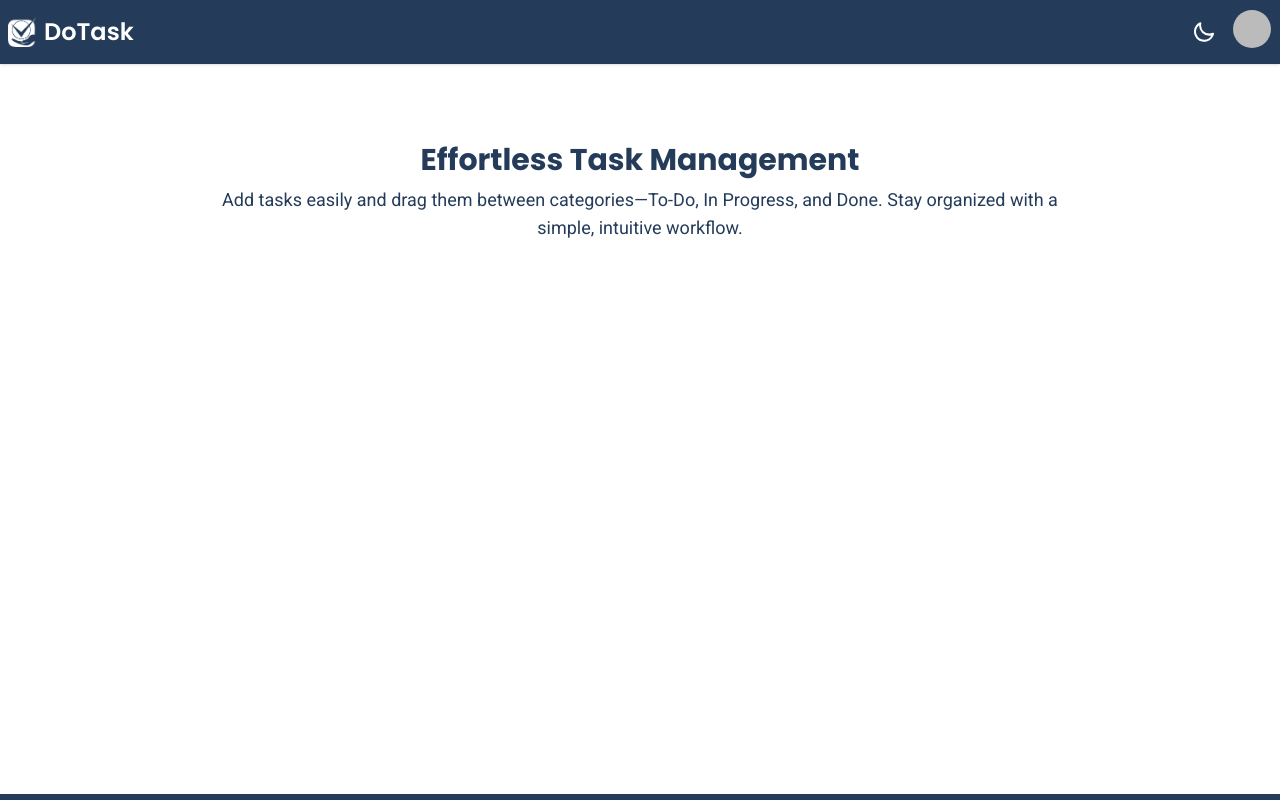
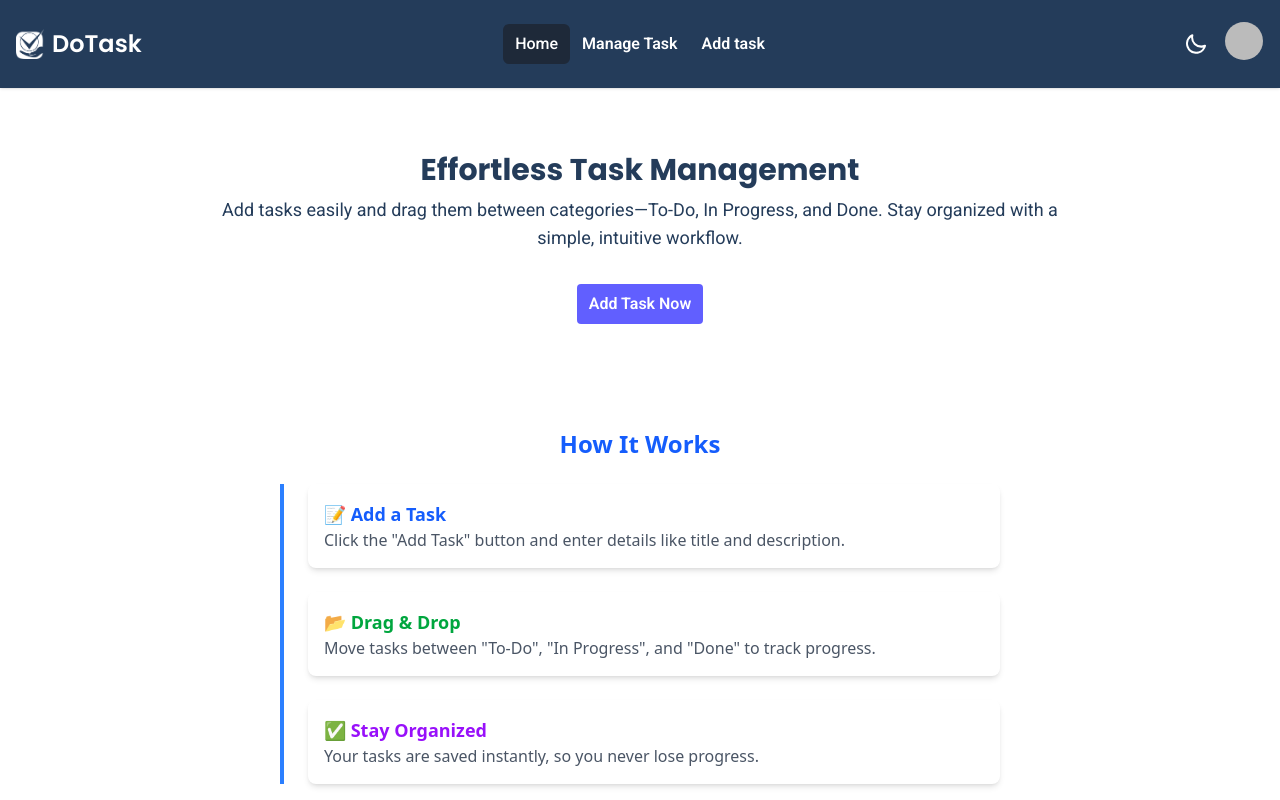
Before and after one commit to lutforrahman3845/DoTask----client, a React (Vite) app: page / in a window 1280 px wide. Shown: the top 800 px of the page. Built offline with nearby package versions, Linux system fonts and the light colour scheme; no server answers; sample sign-in values are in the browser's storage.

Commit message:
modify navbar and add worke prosess

```diff
--- a/src/Component/Banner.jsx
+++ b/src/Component/Banner.jsx
@@ -1,12 +1,16 @@
+import { useNavigate } from "react-router";
+
 const Banner = () => {
+  const navigate = useNavigate();
     return (
-      <div className="relative w-full h-64  flex items-center justify-center text-Primary dark:text-white text-center px-6">
+      <div className="relative w-full mt-16  flex items-center justify-center text-Primary dark:text-white text-center px-6">
         <div>
-          <h1 className="text-3xl font-bold font-poppins">Effortless Task Management</h1>
-          <p className="mt-2 text-lg max-w-4xl mx-auto font-normal font-roboto">
+          <h1 className="text-xl md:text-3xl font-bold font-poppins">Effortless Task Management</h1>
+          <p className="mt-2 text-base md:text-lg max-w-4xl mx-auto font-normal font-roboto">
             Add tasks easily and drag them between categories—To-Do, In Progress, and Done.
             Stay organized with a simple, intuitive workflow.
           </p>
+          <button onClick={()=> navigate('/add-task')} className="mt-8 py-2 px-3 bg-indigo-500 font-roboto font-semibold text-white rounded-sm cursor-pointer">Add Task Now</button>
         </div>
       </div>
     );
--- a/src/Component/Navbar.jsx
+++ b/src/Component/Navbar.jsx
@@ -4,18 +4,81 @@ import { ThemeContext } from "../Context/ThemeProvider";
 import useAuth from "../Hooks/useAuth";
 import { toast } from "react-toastify";
 import userIcon from "../assets/photo.png";
+import { NavLink } from "react-router";
 const Navbar = () => {
   const { theme, toggleTheme } = useContext(ThemeContext);
   const { user, singout } = useAuth();
+  const links = (
+    <>
+      <li>
+        <NavLink to={'/'} className={({ isActive }) =>
+            `px-3 py-2 rounded-md font-roboto text-base font-medium hover:bg-none text-white  ${
+              isActive
+                ? "font-blod bg-gray-800"
+                : "fonts-emibold "
+            }`
+          }>Home</NavLink>
+      </li>
+      <li>
+        <NavLink to={'/manage-task'} className={({ isActive }) =>
+            `px-3 py-2 rounded-md font-roboto text-base font-medium hover:bg-none text-white  ${
+              isActive
+                ? "font-blod bg-gray-800"
+                : "font-semibold "
+            }`
+          }>Manage Task</NavLink>
+      </li>
+      <li>
+        <NavLink to={'/add-task'} className={({ isActive }) =>
+            `px-3 py-2 rounded-md font-roboto text-base font-medium hover:bg-none text-white  ${
+              isActive
+                ? "font-blod bg-gray-800"
+                : "font-semibold "
+            }`
+          }>Add task</NavLink>
+      </li>
+
+    </>
+  );
   return (
-    <div className="navbar bg-Primary shadow-sm text-white">
-      <div className="flex-1 ">
+    <>
+      <div className="navbar  bg-Primary shadow-sm text-white p-4 sticky top-0 z-50">
+        <div className="navbar-start">
+          <div className="dropdown">
+            <div tabIndex={0} role="button" className=" lg:hidden mr-3">
+              <svg
+                xmlns="http://www.w3.org/2000/svg"
+                className="h-6 w-6"
+                fill="none"
+                viewBox="0 0 24 24"
+                stroke="currentColor"
+              >
+                <path
+                  strokeLinecap="round"
+                  strokeLinejoin="round"
+                  strokeWidth="2"
+                  d="M4 6h16M4 12h8m-8 6h16"
+                />
+              </svg>
+            </div>
+            <ul
+              tabIndex={0}
+              className="menu menu-sm dropdown-content bg-Primary rounded-box z-[1] mt-3 w-52 p-2 shadow"
+            >
+              {links}
+            </ul>
+          </div>
           <div className="flex items-center gap-2">
             <img className="w-7" src={logo} alt="Logo" />
-          <h4 className="text-2xl font-poppins font-semibold">DoTask</h4>
+            <h4 className="text-2xl font-poppins font-semibold  text-white">
+              DoTask
+            </h4>
           </div>
         </div>
-      <div className="flex-none">
+        <div className="navbar-center hidden lg:flex">
+          <ul className="menu menu-horizontal px-1">{links}</ul>
+        </div>
+        <div className="navbar-end">
           <div className="flex items-center gap-4">
             <button onClick={toggleTheme} className="">
               {theme === "dark" ? (
@@ -37,7 +100,8 @@ const Navbar = () => {
               )}
             </button>
             <div>
-            {user && user?.email ? <div className="dropdown  dropdown-end">
+              {user && user?.email ? (
+                <div className="dropdown  dropdown-end">
                   {user?.photoURL ? (
                     <div tabIndex={1} role="button" className="w-10 h-10 ">
                       <img
@@ -83,11 +147,15 @@ const Navbar = () => {
                       <p>sign out</p>
                     </div>
                   </div>
-            </div>:''}
+                </div>
+              ) : (
+                ""
+              )}
             </div>
           </div>
         </div>
       </div>
+    </>
   );
 };
 
--- /dev/null
+++ b/src/Component/WorkingProcess.jsx
@@ -0,0 +1,30 @@
+const WorkingProcess = () => {
+    return (
+      <div className="p-6   max-w-3xl mx-auto mt-20">
+        <h2 className="text-2xl font-bold mb-6 text-center text-blue-600">How It Works</h2>
+        <div className="relative border-l-4 border-blue-500 pl-6 space-y-6">
+
+          {/* Step 1 */}
+          <div className="dark:bg-gray-800 p-4 rounded-lg shadow-md">
+            <h3 className="text-lg font-semibold text-blue-600">📝 Add a Task</h3>
+            <p className="text-gray-600 dark:text-white">Click the &quot;Add Task&quot; button and enter details like title and description.</p>
+          </div>
+
+          {/* Step 2 */}
+          <div className="dark:bg-gray-800 p-4 rounded-lg shadow-md">
+            <h3 className="text-lg font-semibold text-green-600">📂 Drag & Drop</h3>
+            <p className="text-gray-600 dark:text-white">Move tasks between &quot;To-Do&quot;, &quot;In Progress&quot;, and &quot;Done&quot; to track progress.</p>
+          </div>
+
+          {/* Step 3 */}
+          <div className="dark:bg-gray-800 p-4 rounded-lg shadow-md">
+            <h3 className="text-lg font-semibold text-purple-600">✅ Stay Organized</h3>
+            <p className="text-gray-600 dark:text-white">Your tasks are saved instantly, so you never lose progress.</p>
+          </div>
+
+        </div>
+      </div>
+    );
+  };
+
+  export default WorkingProcess;
--- a/src/Pages/Home.jsx
+++ b/src/Pages/Home.jsx
@@ -1,9 +1,11 @@
 import Banner from "../Component/Banner";
+import WorkingProcess from "../Component/WorkingProcess";
 
 const Home = () => {
     return (
         <div>
             <Banner/>
+            <WorkingProcess/>
         </div>
     );
 };
```
Lines whose indentation alone changed are shown as unchanged.
